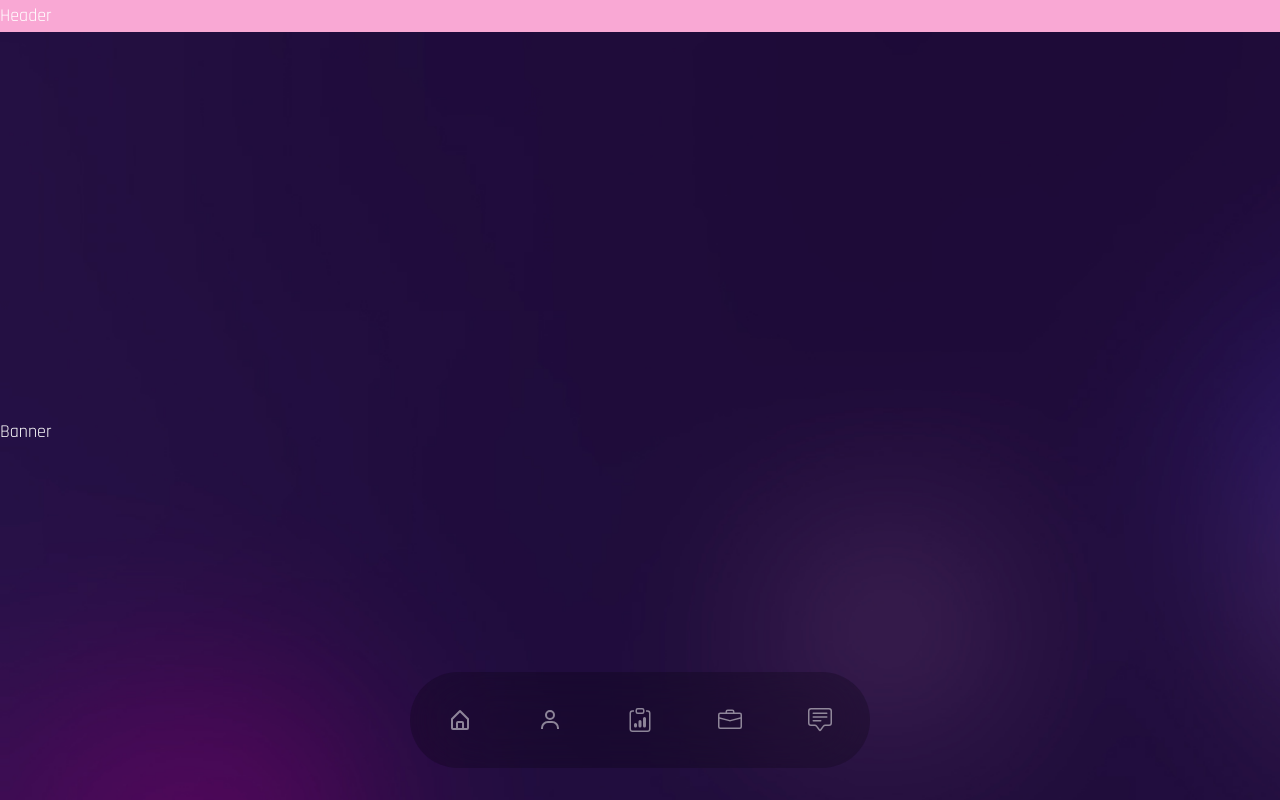
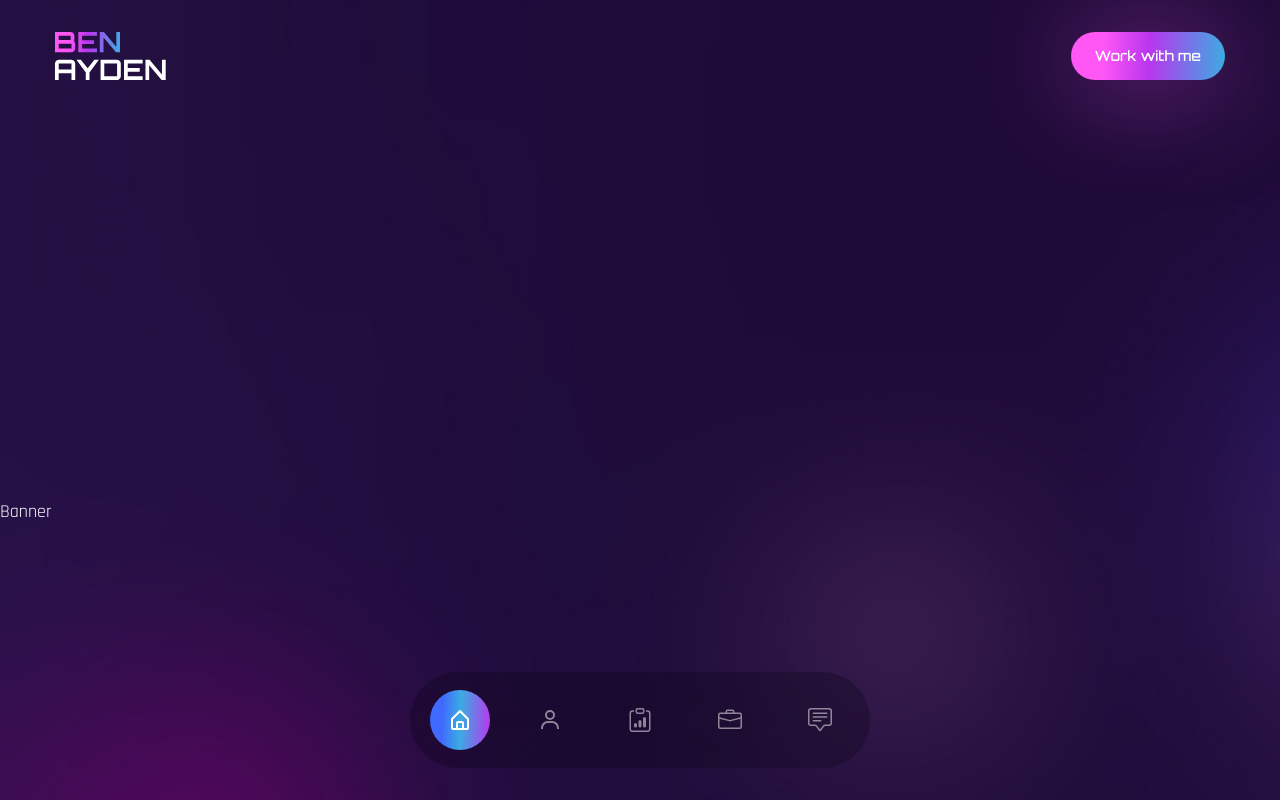
Before and after one commit to septianadip17/slicing-exercise-part7, a React (Create React App) app: page / in a window 1280 px wide. Shown: the top 800 px of the page. Built offline with nearby package versions, Linux system fonts and the light colour scheme; the HTML template or start-up script is replaced by a standard one; a web font is replaced by a local one.

Commit message:
header and home

```diff
--- a/src/components/Header.js
+++ b/src/components/Header.js
@@ -1,7 +1,22 @@
-import React from 'react';
+import React from "react";
+// images
+import logo from "../assets/logo.svg";
 
 const Header = () => {
-  return <div className='bg-pink-300'>Header</div>;
+  return (
+    <header className="py-8">
+      <div className="container mx-auto">
+        <div className="flex justify-between items-center">
+          {/* logo */}
+          <a href="/">
+            <img src={logo} alt="logo" />
+          </a>
+          {/* button */}
+          <button className="btn btn-sm">Work with me</button>
+        </div>
+      </div>
+    </header>
+  );
 };
 
 export default Header;
--- a/src/components/Nav.js
+++ b/src/components/Nav.js
@@ -15,6 +15,7 @@
             activeClass="active"
             smooth={true}
             spy={true}
+            offset={-200}
             className="cursor-pointer w-[60px] h-[60px] flex items-center justify-center"
           >
             <BiHomeAlt />
```
